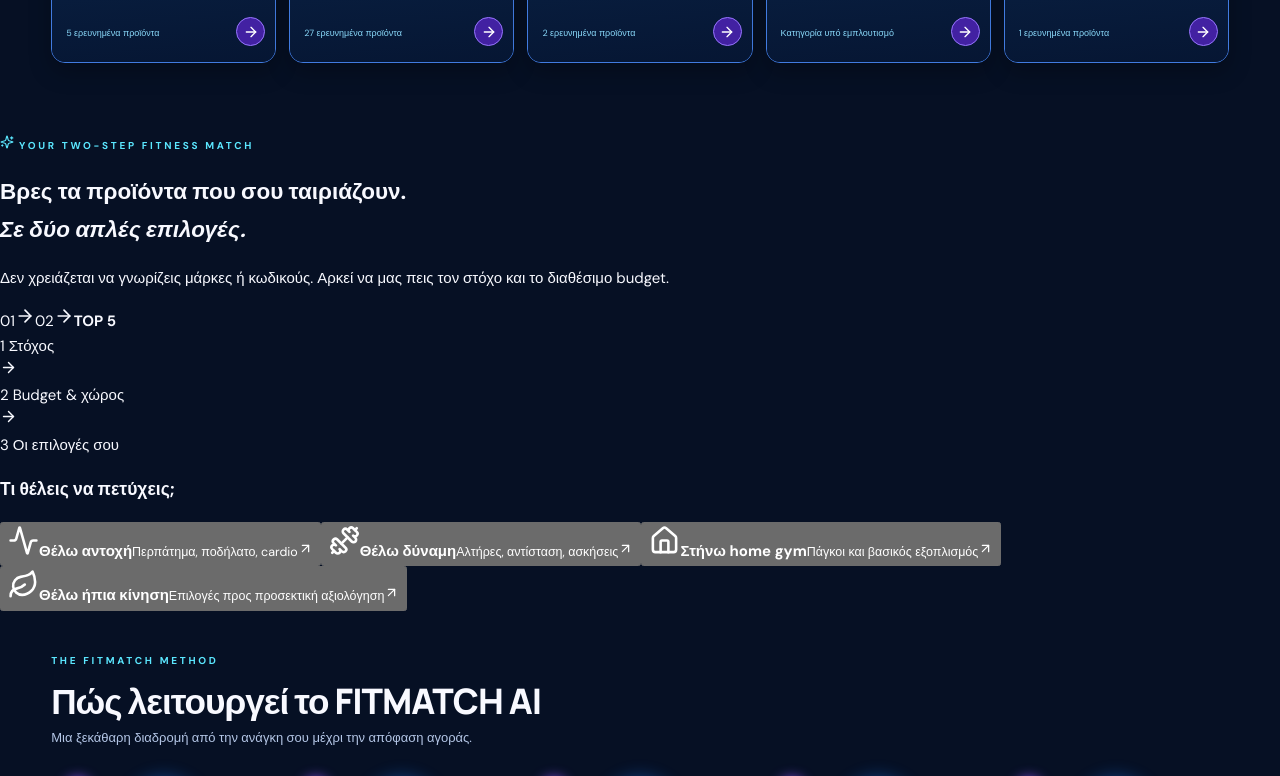
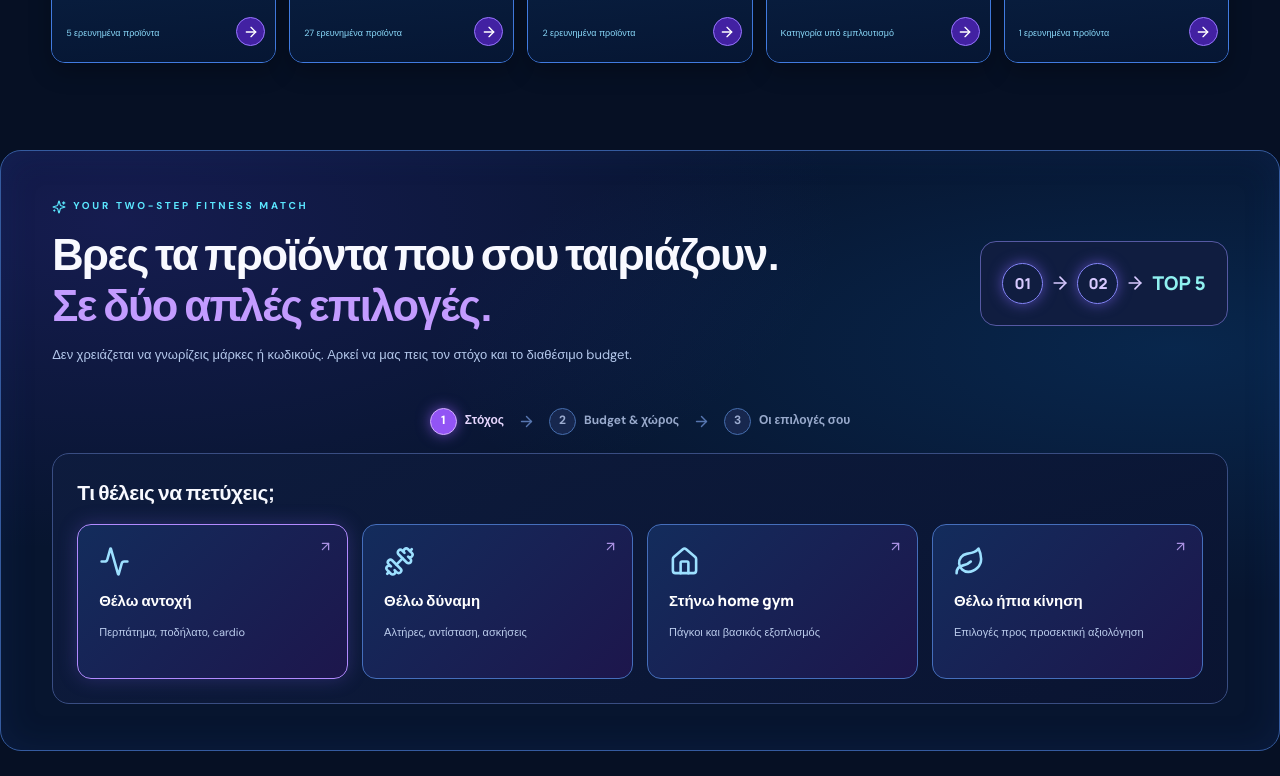
Before and after one commit to vmoulakakis/FITMACHT_AI, a Next.js app: page / in a window 1280 px wide. Shown: the part 1140-1916 px from the top of the page. Built offline with nearby package versions, Linux system fonts and the light colour scheme.

Commit message:
style(quiz): premium responsive two-step infographic and real Top 5 match cards

```diff
--- a/app/globals.css
+++ b/app/globals.css
@@ -457,3 +457,65 @@
 @media(max-width:700px){.fmNav{min-height:63px;padding:10px 16px}.fmNavCta{padding:10px;font-size:10px}.fmNavActions{gap:7px}.fmBrand{font-size:17px}.fmHeroInner{padding:40px 19px 37px}.fmHero h1{font-size:clamp(43px,10vw,65px);letter-spacing:-3px}.fmHero h2{font-size:25px}.fmTrustBar{display:grid;grid-template-columns:1fr 1fr}.fmTrustBar>div:last-child{grid-column:1/-1}.fmHeroSearch button{padding:10px}.fmHeroPreview{max-width:490px}.fmSection{padding:42px 17px}.fmSectionTitle{align-items:start;flex-direction:column}.fmCategoryGrid{grid-template-columns:repeat(2,minmax(0,1fr))}.fmCategoryArt{height:125px}.fmHowSteps{grid-template-columns:repeat(2,1fr);row-gap:32px}.fmHowStep:last-child{grid-column:1/-1}.fmHowArrow{display:none}.fmProductGrid{grid-template-columns:repeat(2,minmax(0,1fr))}.fmProductCard>.shopProductThumb{height:160px}.fmProductFilters{flex-direction:column;align-items:stretch}.fmLandingExplain{grid-template-columns:1fr}.fmDetailHero,.fmDetailChecks{grid-template-columns:1fr}.fmDetailHero{gap:18px}.fmDetailArt{min-height:330px}.fmDetailArt>img{height:310px}.fmDetailNav>div{gap:12px}.fmCheckGrid{grid-template-columns:1fr 1fr}.fmAltGrid{grid-template-columns:1fr 1fr}}
 @media(max-width:460px){.fmNavActions>.fmSearchIcon{display:none}.fmHeroSearch{padding:5px 5px 5px 9px}.fmHeroSearch button{padding:9px;font-size:10px}.fmHeroSearch input{font-size:10px}.fmHeroButtons{gap:8px}.fmBigCta,.fmOutline{font-size:11px}.fmPreviewProducts{grid-template-columns:repeat(2,1fr)}.fmPreviewProducts>a{min-height:135px}.fmFloatingCommission{right:5px;top:-27px}.fmCategoryDetails strong{font-size:13px}.fmCategoryDetails small{font-size:10px}.fmProductGrid{grid-template-columns:1fr 1fr;gap:8px}.fmProductCard>.shopProductThumb{height:133px}.fmProductContent{padding:10px 7px}.fmProductCard h3{font-size:11px}.fmProductButton{font-size:9px}.fmProductPrice{font-size:15px}.fmCheckGrid,.fmAltGrid{grid-template-columns:1fr}.fmDetail{padding:0 16px}.fmDetailCopy h1{font-size:29px}.fmDetailNav{gap:7px}.fmDetailNav>div a{font-size:9px}.fmExplainShowcase{grid-template-columns:1fr}.fmExplainShowcase .shopProductThumb{height:190px}}
 @media(prefers-reduced-motion:reduce){.fmCategoryCard,.fmProductCard{transition:none}.fmCategoryCard:hover,.fmProductCard:hover{transform:none}}
+
+
+/* Two-step buyer matching and transparent Top Five — editorial design */
+.fmQuiz{max-width:1560px;margin:25px auto 35px;padding:37px max(4%,24px) 46px;scroll-margin-top:82px;background:radial-gradient(ellipse at 9% 12%,rgba(65,49,177,.25),transparent 44%),radial-gradient(ellipse at 92% 33%,rgba(15,130,230,.16),transparent 45%),#07152f;border:1px solid #355b9f;border-radius:21px;box-shadow:inset 0 0 35px rgba(27,61,136,.2)}
+.fmQuizIntro{display:flex;align-items:center;justify-content:space-between;gap:25px}
+.fmQuizIntro .fmMiniKicker,.fmQuizResults .fmMiniKicker{display:flex;align-items:center;gap:7px}
+.fmQuizIntro h2{font:900 clamp(26px,3.4vw,46px)/1.18 Manrope,sans-serif;letter-spacing:-1.5px;margin:13px 0}
+.fmQuizIntro h2 em{color:#c39bff;font-style:normal}
+.fmQuizIntro>div:first-child>p:last-child{font-size:13px;color:#b4c8eb;line-height:1.7}
+.fmQuizVisual{display:flex;align-items:center;gap:7px;background:#101d40;border:1px solid #5659a3;padding:21px;border-radius:16px;white-space:nowrap;color:#d7c9ff}
+.fmQuizVisual span{display:grid;place-items:center;width:41px;height:41px;border:1px solid #8686fb;border-radius:50%;font:900 15px Manrope,sans-serif;box-shadow:0 0 14px #5147a9}
+.fmQuizVisual strong{font:900 19px Manrope,sans-serif;color:#90f2f1}
+.fmQuizStepper{display:flex;align-items:center;justify-content:center;gap:14px;margin:29px 0 18px}
+.fmQuizStepper>div{display:flex;align-items:center;gap:8px;font-weight:800;font-size:12px;color:#99aacc}
+.fmQuizStepper>div.active{color:#e7d7ff}
+.fmQuizStepper>div span{width:27px;height:27px;border-radius:50%;display:grid;place-items:center;background:#17274e;border:1px solid #466eae;color:#9dadd1}
+.fmQuizStepper>div.active span{background:#9254f5;border-color:#d3afff;color:white;box-shadow:0 0 14px rgba(151,95,255,.62)}
+.fmQuizStepper>svg{color:#5776b0}
+.fmQuizPanel{border:1px solid #394d82;background:linear-gradient(145deg,rgba(14,28,62,.92),rgba(10,20,50,.87));border-radius:17px;padding:24px}
+.fmQuizPanel h3{font:900 21px Manrope,sans-serif;letter-spacing:-.5px;margin:0 0 18px}
+.fmQuizGoals{display:grid;grid-template-columns:repeat(4,minmax(0,1fr));gap:14px}
+.fmQuizGoals button{position:relative;display:flex;flex-direction:column;align-items:flex-start;gap:13px;padding:21px;min-height:155px;background:linear-gradient(135deg,#132c5c,#1d164c);border:1px solid #456ebb;border-radius:14px;text-align:left;color:#fff}
+.fmQuizGoals button:hover,.fmQuizGoals button.selected{border-color:#b28aff;box-shadow:0 0 19px rgba(128,95,243,.26)}
+.fmQuizGoals button>svg:first-child{color:#9de0ff}
+.fmQuizGoals button>svg:last-child{position:absolute;right:14px;top:14px;color:#aa91e3}
+.fmQuizGoals strong{font:900 15px Manrope,sans-serif}
+.fmQuizGoals small{font-size:11px;line-height:1.5;color:#bbccec}
+.fmQuizChoices{display:grid;grid-template-columns:1fr 1fr;gap:32px;align-items:start}
+.fmQuizChoices h3{font-size:19px}
+.fmQuizChoices label{display:flex;align-items:center;justify-content:space-between;color:#bdd2ef;font-size:13px}
+.fmQuizChoices label b{font:900 26px Manrope,sans-serif;color:#d4b6ff}
+.fmQuizChoices input[type=range]{display:block;width:100%;accent-color:#a66efc;margin:20px 0}
+.fmQuizPresets{display:flex;flex-wrap:wrap;gap:7px}
+.fmQuizPresets button,.fmQuizSpace button,.fmQuizBack{background:#152c58;border:1px solid #5266a1;color:#dbe6ff;padding:10px 14px;border-radius:10px;font-size:12px;font-weight:800}
+.fmQuizPresets button[aria-pressed=true],.fmQuizSpace button[aria-pressed=true]{border-color:#b492ff;background:#392981;color:white}
+.fmQuizSpace{display:flex;gap:10px;flex-wrap:wrap}
+.fmQuizSpace button{display:flex;align-items:center;gap:8px}
+.fmQuizChoices>div:nth-child(2)>p{color:#a6b9d8;font-size:11px;line-height:1.7;margin-top:15px}
+.fmQuizNext{display:flex;align-items:center;gap:13px;grid-column:1/-1;justify-content:flex-end;margin-top:10px}
+.fmQuizResultHeader{display:flex;align-items:center;justify-content:space-between;gap:22px}
+.fmQuizResultHeader p{font-size:12px;color:#aec3e5}
+.fmQuizResults .fmQuizResultHeader h3{margin:6px 0}
+.fmQuizProductGrid{display:grid;grid-template-columns:repeat(5,minmax(0,1fr));gap:11px}
+.fmQuizMatchCard{min-width:0;display:flex;flex-direction:column;overflow:hidden;border-radius:12px;border:1px solid #4e65ad;background:#ecf2fc;color:#1e2a47}
+.fmQuizMatchTop{display:flex;align-items:center;justify-content:space-between;gap:4px;padding:10px;background:linear-gradient(110deg,#1f245b,#3c248b);color:#fff}
+.fmQuizMatchTop span:first-child{font:900 13px Manrope,sans-serif}
+.fmQuizMatchTop span:last-child{font-size:8px;font-weight:900;color:#e5d2ff}
+.fmQuizMatchVisual{height:142px;display:grid;place-items:center;background:radial-gradient(ellipse at center,#f8f9ff,#d3ddf3);color:#6178b2;overflow:hidden}
+.fmQuizMatchVisual img{width:100%;height:100%;object-fit:contain}
+.fmQuizMatchInfo{display:flex;flex-direction:column;flex:1;gap:7px;padding:12px}
+.fmQuizMatchInfo strong{font:900 12px/1.43 Manrope,sans-serif;min-height:54px}
+.fmQuizMatchInfo>span{font:900 17px Manrope,sans-serif;color:#4d278a}
+.fmQuizMatchInfo>span small{font-size:9px;color:#7180a0;font-weight:600}
+.fmQuizMatchInfo p{font-size:10px;line-height:1.6;color:#495877;flex:1}
+.fmQuizCommercial{color:#6c4b78;font-size:9px}
+.fmQuizMatchInfo a{display:flex;justify-content:space-between;align-items:center;gap:7px;padding:11px 9px;text-align:left;color:white;background:#7142dd;border-radius:8px;font-size:10px;font-weight:900}
+.fmQuizAssurance{display:flex;gap:10px;align-items:center;border:1px solid #378c9f;background:#0e2c43;border-radius:12px;color:#ade8ee;padding:13px 18px;margin-top:16px}
+.fmQuizAssurance svg{flex-shrink:0}
+.fmQuizAssurance p{font-size:11px;line-height:1.65;margin:0}
+@media(max-width:1150px){.fmQuizProductGrid{grid-template-columns:repeat(3,minmax(0,1fr))}.fmQuizGoals{grid-template-columns:repeat(2,minmax(0,1fr))}}
+@media(max-width:700px){.fmQuiz{margin:15px 11px;padding:30px 15px}.fmQuizVisual{display:none}.fmQuizStepper{gap:5px;justify-content:space-between}.fmQuizStepper>div{gap:4px;font-size:10px}.fmQuizStepper>svg{width:13px}.fmQuizStepper>div span{width:24px;height:24px}.fmQuizPanel{padding:14px}.fmQuizChoices{grid-template-columns:1fr;gap:20px}.fmQuizNext{grid-column:1}.fmQuizProductGrid{grid-template-columns:repeat(2,minmax(0,1fr))}.fmQuizResultHeader{align-items:start;flex-direction:column}.fmQuizGoals button{padding:15px;min-height:145px}}
+@media(max-width:430px){.fmQuizProductGrid{grid-template-columns:1fr}.fmQuizMatchCard{display:grid;grid-template-columns:110px 1fr}.fmQuizMatchTop{grid-column:1/-1}.fmQuizMatchVisual{height:auto;min-height:167px}.fmQuizMatchInfo strong{min-height:auto}}
```
